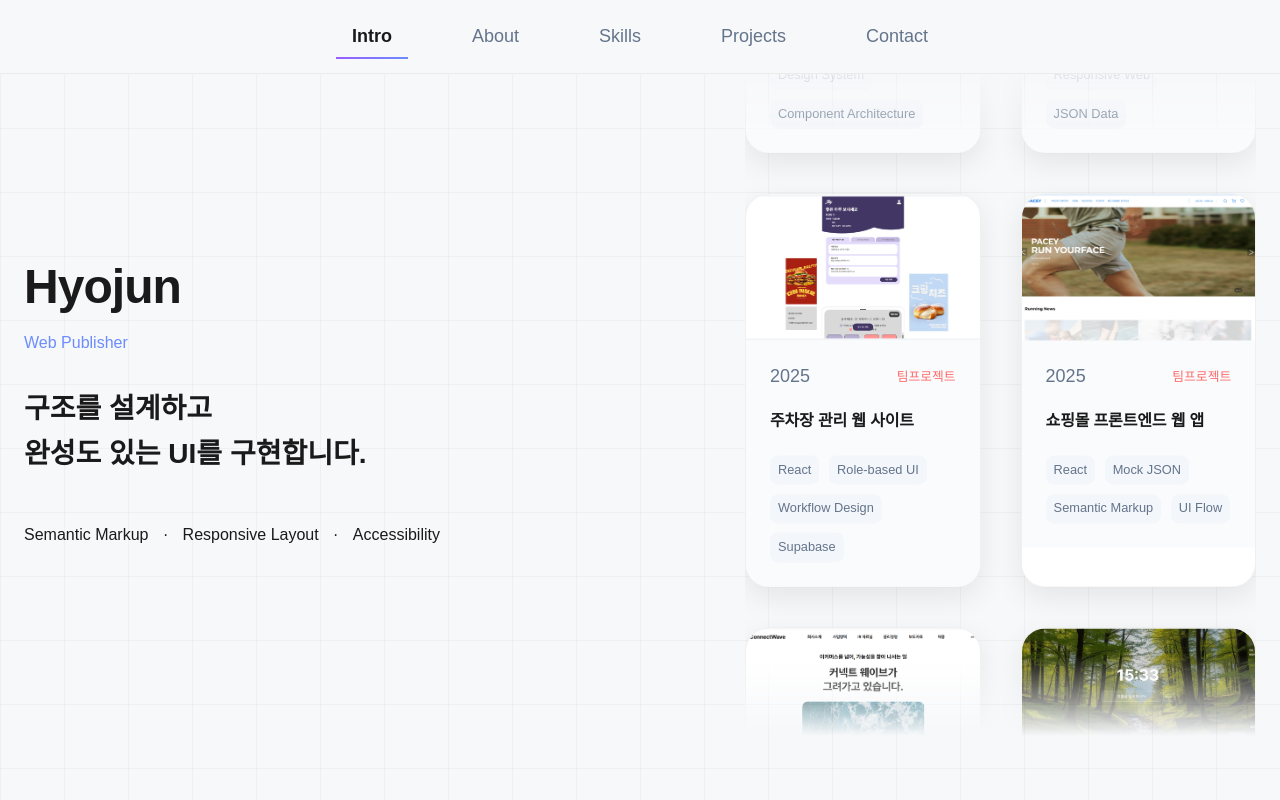
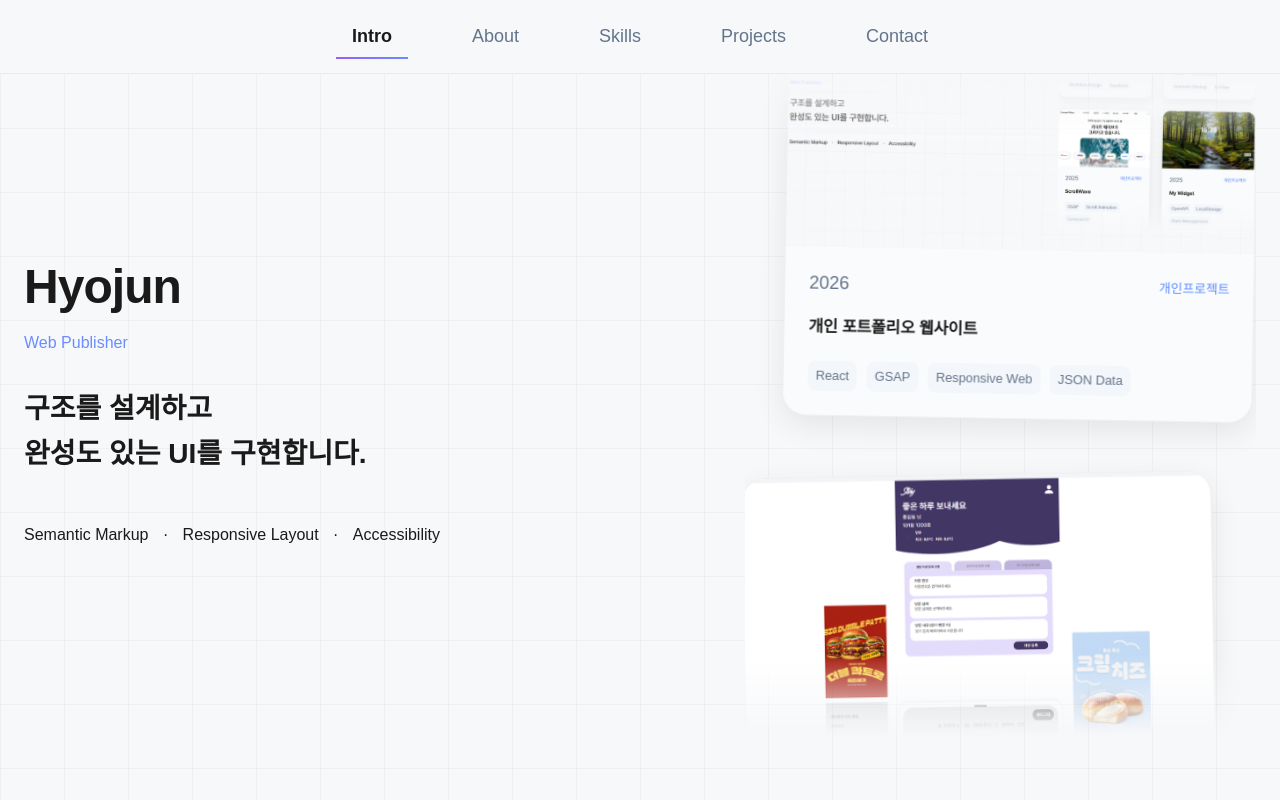
Before and after one commit to hyojunez99/portfolio-main, a React (Create React App) app: page / in a window 1280 px wide. Shown: the top 800 px of the page. Built offline with nearby package versions, Linux system fonts and the light colour scheme; a web font is replaced by a local one.

Commit message:
2026.03.11-2

```diff
--- a/src/components/main/IntroPage.js
+++ b/src/components/main/IntroPage.js
@@ -35,7 +35,7 @@ const IntroPage = () => {
 
       gsap.to(track, {
         y: -loopHeight,
-        duration: 25,
+        duration: 32,
         ease: "none",
         repeat: -1,
       });
--- a/src/components/main/IntroPage.scss
+++ b/src/components/main/IntroPage.scss
@@ -13,52 +13,64 @@
     linear-gradient(rgba(0, 0, 0, 0.03) 1px, transparent 1px),
     linear-gradient(90deg, rgba(0, 0, 0, 0.03) 1px, transparent 1px);
   background-size: 64px 64px;
+
   .intro-inner {
     width: 100%;
     max-width: 1500px;
     margin: 0 auto;
     display: grid;
     gap: 6rem;
+
     @include desktop {
       grid-template-columns: 1.1fr 0.9fr;
       align-items: center;
     }
   }
+
   .intro-title {
     @include flex-layout(column, flex-start, flex-start, 2rem);
+
     .title {
       @include flex-layout(column, flex-start, flex-start, 0.75rem);
+
       h1 {
         @include font-h1;
         letter-spacing: -0.02em;
       }
+
       p {
         @include font-body;
         color: var(--color-blue);
       }
     }
+
     .subtitle p {
       @include font-h3;
       line-height: 1.6;
     }
+
     .skills {
       @include flex-layout(row, flex-start, center, 0.9rem);
       flex-wrap: wrap;
       margin-top: 1rem;
     }
   }
+
   .card-flow {
     display: none;
   }
+
   @include desktop {
     .card-flow {
       display: block;
       height: calc(100vh - 8rem);
       position: relative;
+
       .card-mask {
         height: 100%;
         overflow: hidden;
         position: relative;
+
         -webkit-mask-image: linear-gradient(
           to bottom,
           transparent 0%,
@@ -74,17 +86,20 @@
           transparent 100%
         );
       }
+
       .card-track {
-        display: grid;
-        grid-template-columns: repeat(2, 1fr);
-        gap: 2.5rem;
+        display: flex;
+        flex-direction: column;
+        gap: 3.5rem;
         will-change: transform;
         transform: translateZ(0);
       }
     }
   }
-  /* 카드 */
+
   .card {
+    width: 92%;
+    max-width: 520px;
     border: 1px solid rgba(0, 0, 0, 0.06);
     background: #ffffff;
     border-radius: 24px;
@@ -94,51 +109,73 @@
     transition:
       transform 0.35s ease,
       box-shadow 0.35s ease;
+
     &:hover {
-      transform: translateY(-8px);
+      transform: rotate(0deg) translateY(-8px);
       box-shadow: 0 18px 40px rgba(0, 0, 0, 0.12);
     }
+
+    &:nth-child(odd) {
+      align-self: flex-start;
+      transform: rotate(-1deg);
+    }
+
+    &:nth-child(even) {
+      align-self: flex-end;
+      transform: rotate(1deg);
+    }
+
     .thumb {
       width: 100%;
       aspect-ratio: 16 / 10;
       background: #f2f4f7;
+
       img {
         display: block;
         width: 100%;
         height: 100%;
         object-fit: cover;
       }
+
       .placeholder {
         width: 100%;
         height: 100%;
         @include flex-layout(row, center, center, 0);
         background: linear-gradient(135deg, #eef2f7, #f8fafc);
+
         span {
           @include font-cap;
           color: var(--text-sub);
         }
       }
     }
+
     .body {
       padding: 1.8rem;
       background: #fafbfc;
+
       .meta {
         @include flex-layout(row, space-between, center, 0);
         margin-bottom: 1rem;
+
         .year {
           @include font-BL;
           color: var(--text-sub);
         }
+
         .team {
           @include font-cap;
+
           &.team {
             color: #ff6b6b;
           }
+
           &.solo {
             color: #5b8cff;
           }
         }
       }
+
       .title-text {
         @include font-body;
         font-weight: 700;
@@ -146,10 +183,12 @@
         line-height: 1.5;
         letter-spacing: -0.01em;
       }
+
       .keywords {
         display: flex;
         flex-wrap: wrap;
         gap: 0.6rem;
+
         .kw {
           background: #f3f6fa;
           padding: 0.35rem 0.5rem;
@@ -160,6 +199,7 @@
       }
     }
   }
+
   @include desktop {
     .card .body {
       padding: 1.5rem;
```
